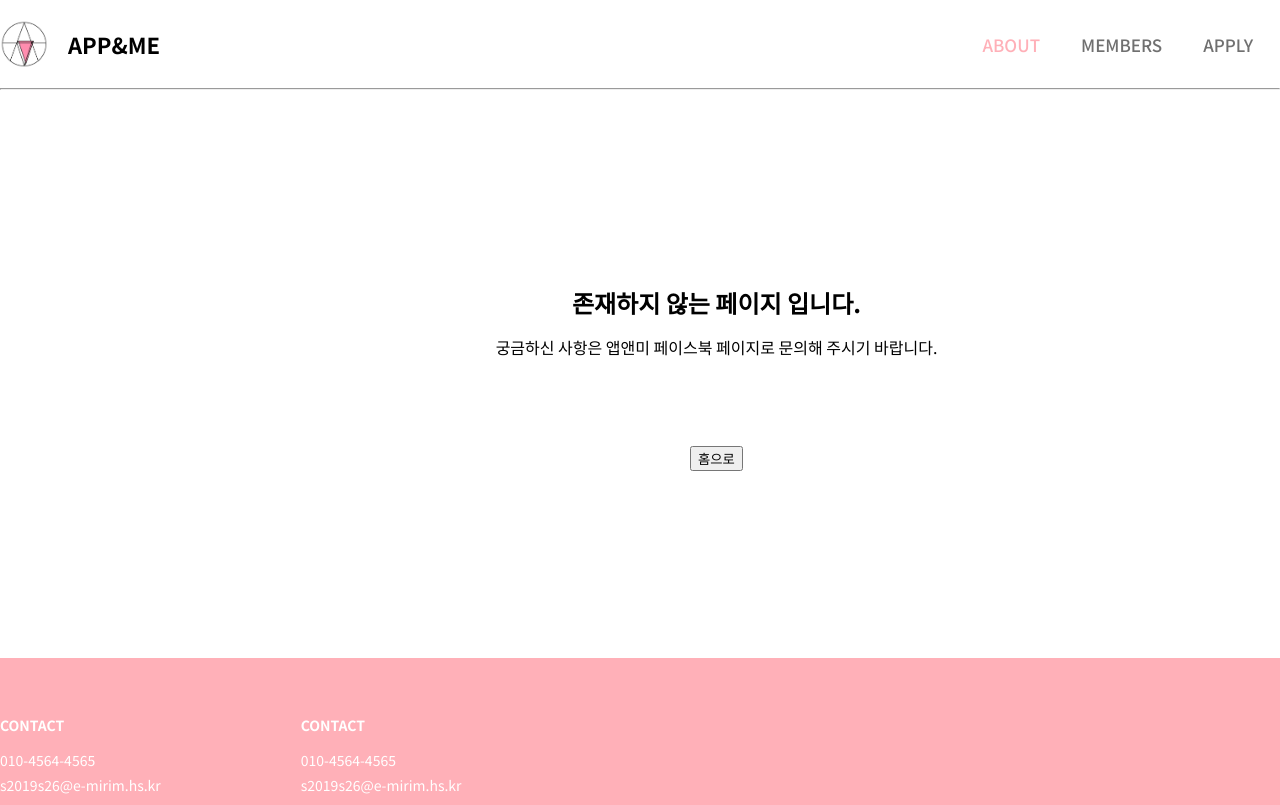
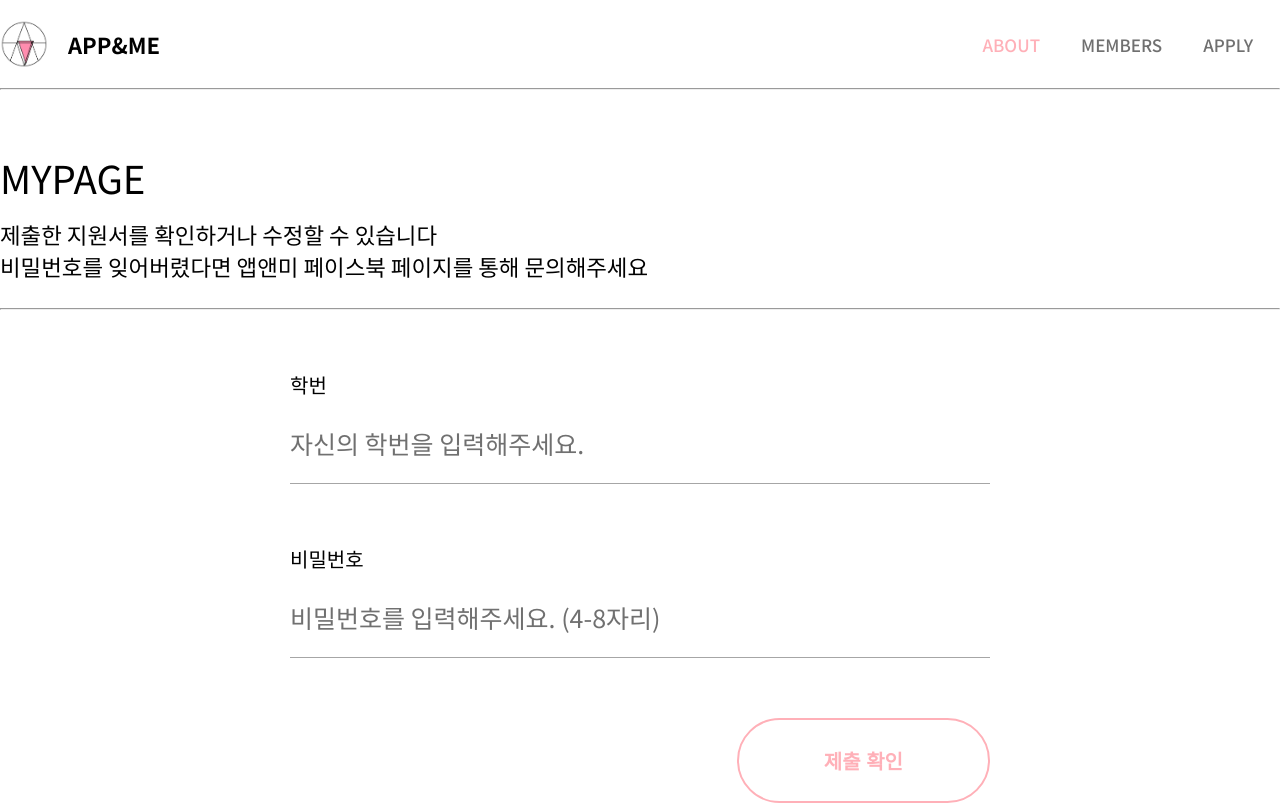
Before and after one commit to Sookhee/AppandMe-Website2020, a React (Create React App) app in the folder client/: page /mypage in a window 1280 px wide. Shown: the top 805 px of the page. Built offline with nearby package versions, Linux system fonts and the light colour scheme.

Commit message:
mypage 수정

```diff
--- a/client/src/App.js
+++ b/client/src/App.js
@@ -8,6 +8,7 @@ import NotFound from './component/NotFound';
 import About from './container/About/About';
 import Member from './container/Members/Members';
 import Apply from './container/Apply/Apply';
+import Mypage from './container/Mypage/Mypage';
 
 function App() {
   return (
@@ -19,6 +20,7 @@ function App() {
               <Route exact={true} path="/" component={About}/>
               <Route path="/members" component={Member}/>
               <Route path="/apply" component={Apply}/>
+              <Route path="/mypage" component={Mypage}/>
               <Route component={NotFound}/>
             </Switch>
           </main>
--- a/client/src/container/Apply/Apply.js
+++ b/client/src/container/Apply/Apply.js
@@ -27,7 +27,7 @@ const Apply = (props) => {
             .then(function(response) {
                 if(response.data.success){
                     alert('지원서가 접수되었습니다.\n면접 일시 및 장소 안내는 개별 문자로 안내할 예정입니다.\n제출 확인 및 수정을 원하신다면 MYPAGE를 이용해주세요 :)')
-                    props.history.push('/mypage');
+                    window.location.replace("/mypage");
                 } else{
                     alert(response.data.message);
                 }
@@ -46,11 +46,11 @@ const Apply = (props) => {
                     <div className="wrap-flex">
                         <div className="wrap-input">
                             <div className="title">학번</div>
-                            <input type="tel" minLength="4" maxLength="4" name="uid" placeholder="학번을 입력해주세요."/>
+                            <input type="number" name="uid" placeholder="학번을 입력해주세요."/>
                         </div>
                         <div className="wrap-input">
                             <div className="title">비밀번호</div>
-                            <input type="tel" minLength="4" maxLength="4" name="passwd" placeholder="지원서 제출 확인 및 수정에 사용됩니다. (4자리 숫자)"/>
+                            <input type="tel" minLength="4" maxLength="8" name="passwd" placeholder="지원서 제출 확인 및 수정에 사용됩니다. (4-8자리)"/>
                         </div>
                     </div>
                     <div className="wrap-input">
--- a/client/src/container/Apply/Apply.scss
+++ b/client/src/container/Apply/Apply.scss
@@ -1,6 +1,11 @@
 // All
 .apply{
     form{
+        input[type="number"]::-webkit-outer-spin-button,
+        input[type="number"]::-webkit-inner-spin-button {
+            -webkit-appearance: none;
+            margin: 0;
+        }
         .wrap-flex{display: flex;}
         .wrap-input{
             input{
--- a/client/src/container/Mypage/Mypage.js
+++ b/client/src/container/Mypage/Mypage.js
@@ -0,0 +1,113 @@
+import React, { useState } from 'react';
+import axios from 'axios';
+import Titlebar from '../../component/Titlebar';
+import './Mypage.scss';
+
+const Mypage = (props) => {
+
+    const [applyForm, setApplyForm] = useState('');
+    const [q1, setQ1] = useState('');
+    const [q2, setQ2] = useState('');
+    const [q3, setQ3] = useState('');
+    const [tel, setTel] = useState('');
+    const [isIdentified, setIsIdentified] = useState(false);
+
+    const checkHandler = (event) => {
+        event.preventDefault();
+        axios.post('/api/mypage/check', {
+            uid: event.target.uid.value,
+            passwd: event.target.passwd.value
+        })
+        .then(function(response) {
+            if(response.data.success){
+                setApplyForm(response.data.data);
+                setIsIdentified(true);
+                setQ1(response.data.data.q1);
+                setQ2(response.data.data.q2);
+                setQ3(response.data.data.q3);
+                setTel('0' + response.data.data.tel);
+            } else{
+                alert(response.data.message);
+            }
+        })
+    }
+
+    const editHandler = (event) => {
+        event.preventDefault();
+        axios.post('/api/mypage/edit', {
+            uid: applyForm.uid,
+            q1: event.target.q1.value,
+            q2: event.target.q2.value,
+            q3: event.target.q3.value,
+            tel: event.target.tel.value
+        })
+        .then(function(response) {
+            if(response.data.success){
+                alert("지원서 수정이 성공적으로 완료되었습니다.");
+                window.location.replace("/mypage");
+            } else{
+                alert("지원서 수정에 실패했습니다.\n다시 시도해주세요ㅠㅠ")
+            }
+        })
+    }
+
+    return (
+        <div className="mypage">
+            <div className="container">
+                <Titlebar
+                    title={"MYPAGE"}
+                    note1={"제출한 지원서를 확인하거나 수정할 수 있습니다"}
+                    note2={"비밀번호를 잊어버렸다면 앱앤미 페이스북 페이지를 통해 문의해주세요"}
+                />
+
+                {
+                    isIdentified ? (
+                        <form className="mypage-true" onSubmit={editHandler}>
+                            <div className="wrap-flex">
+                                <div className="wrap-input">
+                                    <div className="title">학번</div>
+                                    <div className="info">{applyForm.uid}</div>
+                                </div>
+                                <div className="wrap-input">
+                                    <div className="title">이름</div>
+                                    <div className="info">{applyForm.name}</div>
+                                </div>
+                            </div>
+                            <div className="wrap-input">
+                                <div className="title">자기소개</div>
+                                <input type="text" name="q1" placeholder="자기소개를 입력해주세요. (200자 이내)" value={q1} onChange={e => setQ1(e.target.value)}/>
+                            </div>
+                            <div className="wrap-input">
+                                <div className="title">지원동기</div>
+                                <input type="text" name="q2" placeholder="지원동기를 입력해주세요. (200자 이내)" value={q2} onChange={e => setQ2(e.target.value)}/>
+                            </div>
+                            <div className="wrap-input">
+                                <div className="title">다섯글자</div>
+                                <input type="text" name="q3" placeholder="자신을 다섯글자로 표현한다면?" value={q3} onChange={e => setQ3(e.target.value)}/>
+                            </div>
+                            <div className="wrap-input">
+                                <div className="title">전화번호</div>
+                                <input type="number" name="tel" placeholder="면접 안내 용도로만 사용됩니다. (숫자만 입력)" value={tel}  onChange={e => setTel(e.target.value)}/>
+                            </div>
+                            <div style={{display: 'flex', justifyContent: 'flex-end'}}><button type="submit">제출하기</button></div>
+                        </form>
+                    ) : (
+                        <form onSubmit={checkHandler} className="mypage-false">
+                            <div className="wrap-input">
+                                <div className="title">학번</div>
+                                <input type="number" name="uid" placeholder="자신의 학번을 입력해주세요."></input>
+                            </div>
+                            <div className="wrap-input">
+                                <div className="title">비밀번호</div>
+                                <input type="tel" minLength="4" maxLength="4" name="passwd" placeholder="비밀번호를 입력해주세요. (4-8자리)"></input>
+                            </div>
+                            <div style={{display: 'flex', justifyContent: 'flex-end'}}><button>제출 확인</button></div>
+                        </form>
+                    )
+                }
+            </div>
+        </div>
+    )
+}
+
+export default Mypage;
--- a/client/src/container/Mypage/Mypage.scss
+++ b/client/src/container/Mypage/Mypage.scss
@@ -0,0 +1,58 @@
+.mypage{
+    display: flex; justify-content: flex-end; flex-wrap: wrap;
+    input[type="number"]::-webkit-outer-spin-button,
+    input[type="number"]::-webkit-inner-spin-button {
+        -webkit-appearance: none;
+        margin: 0;
+    }
+    form{
+        .wrap-flex{display: flex;}
+        .wrap-input{
+            input{
+                border-bottom: 1px solid #a6a6a6;
+                &::placeholder{color: #707070;}
+            }
+        }
+        button{background: #fff; font-weight: 700; color: #ffb0b8; border: 2px solid #ffb0b8; border-radius: 200px;}
+    }
+}
+
+// Desktop, Labtop
+@media (min-width: 1025px) {
+    .mypage{
+        margin: 6px 0 180px;
+        .mypage-false{
+            width: 700px;
+            margin: 0 auto;
+        }
+        .mypage-true{
+            .wrap-flex{
+                width: 260px;
+                .info{font-weight: 600; font-size: 24px;}
+            }
+        }
+        form{
+            .wrap-flex{
+                .wrap-input{width: 681px;}
+                justify-content: space-between;
+            }
+            .wrap-input{
+                .title{font-size: 20px; font-weight: 500; margin-top: 60px}
+                input{width: 100%; font-size: 25px; padding: 22px 0; margin-top: 4px;}
+            }
+            button{
+                margin-top: 60px;
+                padding: 26px 85px;
+                font-size: 20px;
+            }
+        }
+    }
+}
+
+// Tablet
+@media (min-width: 481px) and (max-width: 1024px) {
+}
+
+// Mobile
+@media (max-width: 480px) {
+}
```
